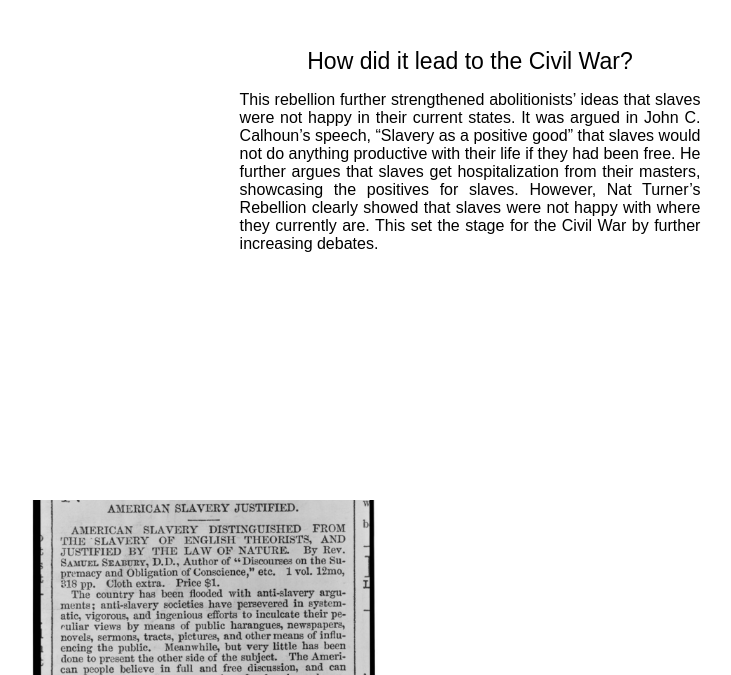
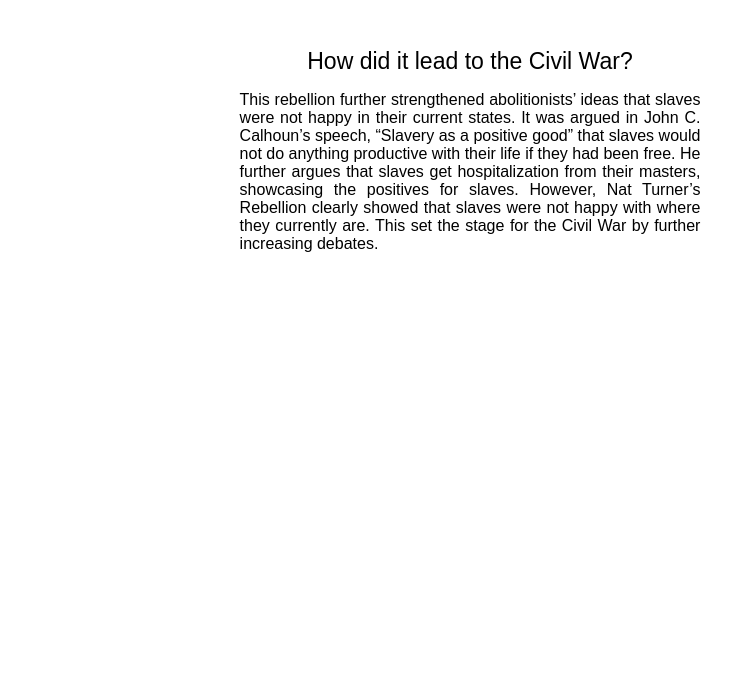
Before and after one commit to mariom100o/history, a plain HTML site: page nat-turner-rebellion/index.html in a window 1280 px wide. Shown: the part 830-1505 px from the top of the page, without its empty margins (170-901 px from the left). After the commit the page ends 1107 px from the top, so only its background shows below. Drawn offline with Linux system fonts and the light colour scheme.

Commit message:
Removed image

```diff
--- a/nat-turner-rebellion/index.html
+++ b/nat-turner-rebellion/index.html
@@ -65,7 +65,6 @@
                         with where they currently are. This set the stage for the Civil
                         War by further increasing debates.
                     </p>
-                    <img src="../images/slavery-positive-good.jpg" style="position: absolute; left: 200px; top: 1330px; width: 350px;">
                 </section>
 
         </div>
```
